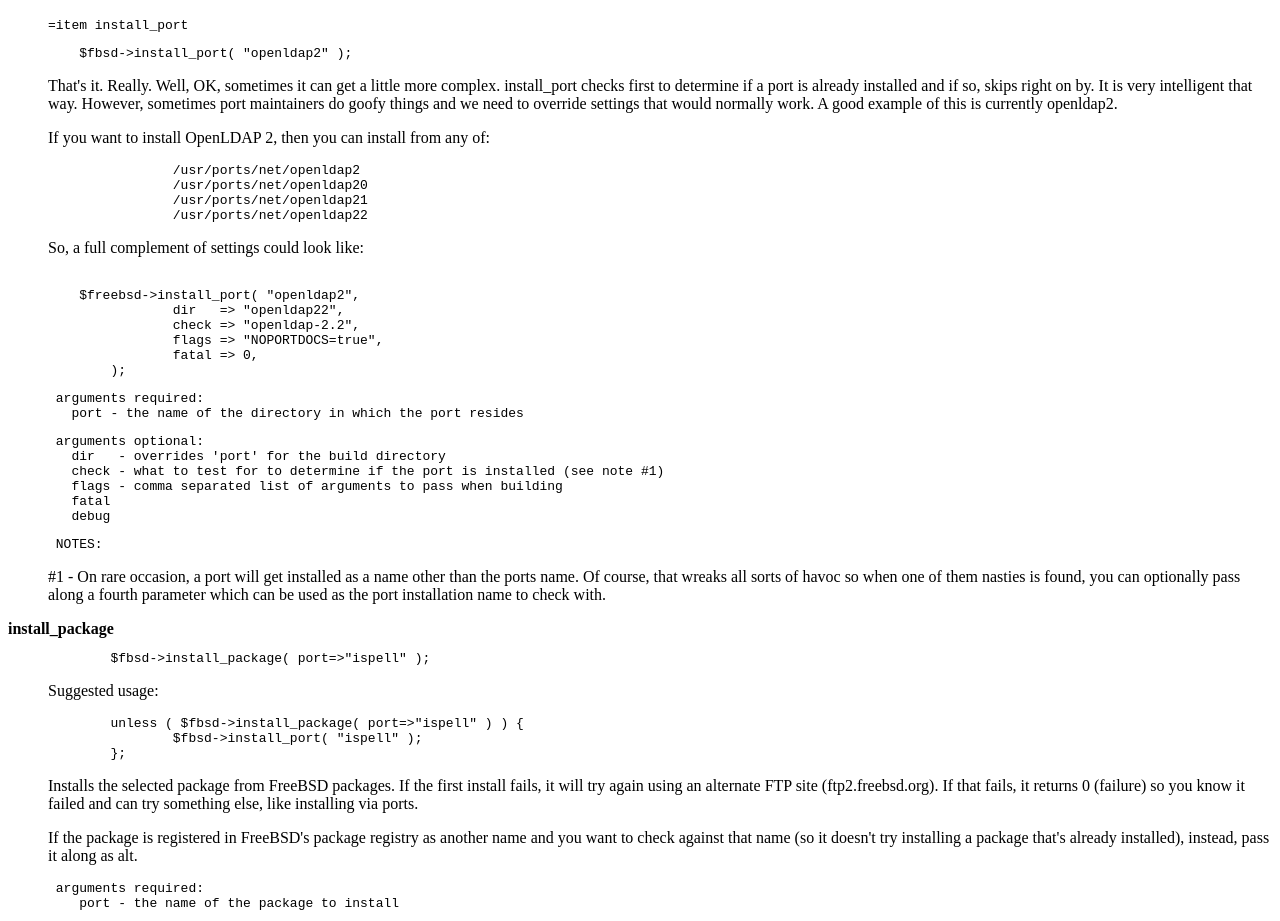
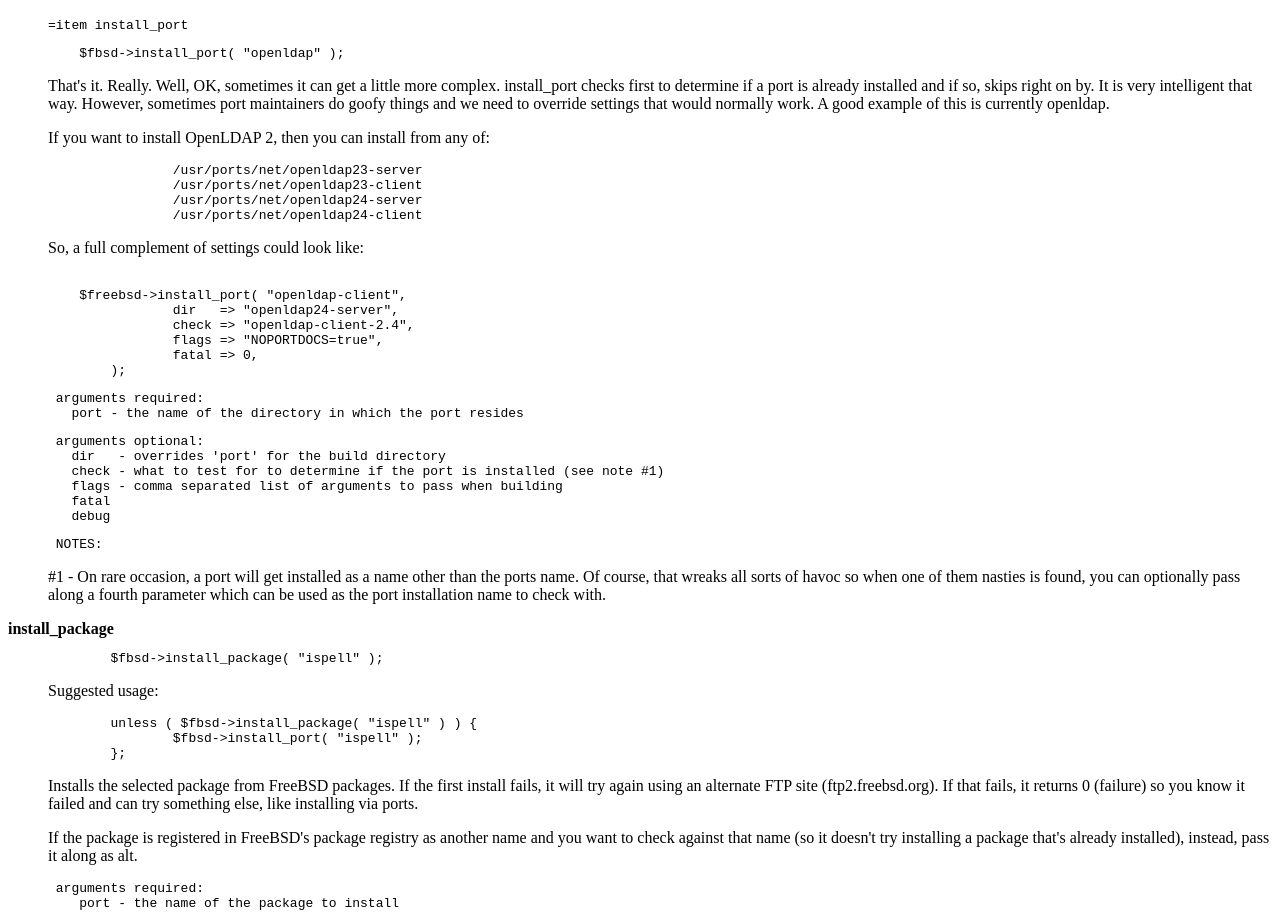
Before and after one commit to msimerson/Mail-Toaster, a plain HTML site: page doc/modules/FreeBSD.html in a window 1280 px wide. Shown: the part 2196-3117 px from the top of the page. Drawn offline with Linux system fonts and the light colour scheme.

Commit message:
same as last commit description

```diff
--- a/doc/modules/FreeBSD.html
+++ b/doc/modules/FreeBSD.html
@@ -155,20 +155,20 @@ looked up. Otherwise, the hostname defaults to &quot;jail&quot;.</p>
 
 =item install_port</pre>
 <pre>
-    $fbsd-&gt;install_port( &quot;openldap2&quot; );</pre>
-<p>That's it. Really. Well, OK, sometimes it can get a little more complex. install_port checks first to determine if a port is already installed and if so, skips right on by. It is very intelligent that way. However, sometimes port maintainers do goofy things and we need to override settings that would normally work. A good example of this is currently openldap2.</p>
+    $fbsd-&gt;install_port( &quot;openldap&quot; );</pre>
+<p>That's it. Really. Well, OK, sometimes it can get a little more complex. install_port checks first to determine if a port is already installed and if so, skips right on by. It is very intelligent that way. However, sometimes port maintainers do goofy things and we need to override settings that would normally work. A good example of this is currently openldap.</p>
 <p>If you want to install OpenLDAP 2, then you can install from any of:</p>
 <pre>
-                /usr/ports/net/openldap2
-                /usr/ports/net/openldap20
-                /usr/ports/net/openldap21
-                /usr/ports/net/openldap22</pre>
+                /usr/ports/net/openldap23-server
+                /usr/ports/net/openldap23-client
+                /usr/ports/net/openldap24-server
+                /usr/ports/net/openldap24-client</pre>
 <p>So, a full complement of settings could look like:</p>
 <pre>
 
-    $freebsd-&gt;install_port( &quot;openldap2&quot;,
-                dir   =&gt; &quot;openldap22&quot;,
-                check =&gt; &quot;openldap-2.2&quot;,
+    $freebsd-&gt;install_port( &quot;openldap-client&quot;,
+                dir   =&gt; &quot;openldap24-server&quot;,
+                check =&gt; &quot;openldap-client-2.4&quot;,
                 flags =&gt; &quot;NOPORTDOCS=true&quot;,
                 fatal =&gt; 0,
         );</pre>
@@ -190,10 +190,10 @@ looked up. Otherwise, the hostname defaults to &quot;jail&quot;.</p>
 
 <dd>
 <pre>
-        $fbsd-&gt;install_package( port=&gt;&quot;ispell&quot; );</pre>
+        $fbsd-&gt;install_package( &quot;ispell&quot; );</pre>
 <p>Suggested usage:</p>
 <pre>
-        unless ( $fbsd-&gt;install_package( port=&gt;&quot;ispell&quot; ) ) {
+        unless ( $fbsd-&gt;install_package( &quot;ispell&quot; ) ) {
                 $fbsd-&gt;install_port( &quot;ispell&quot; );
         };</pre>
 <p>Installs the selected package from FreeBSD packages. If the first install fails, it will try again using an alternate FTP site (ftp2.freebsd.org). If that fails, it returns 0 (failure) so you know it failed and can try something else, like installing via ports.</p>
```
Also changed, not shown: doc/Changes.html (+7 -3 lines), 14 other files.
